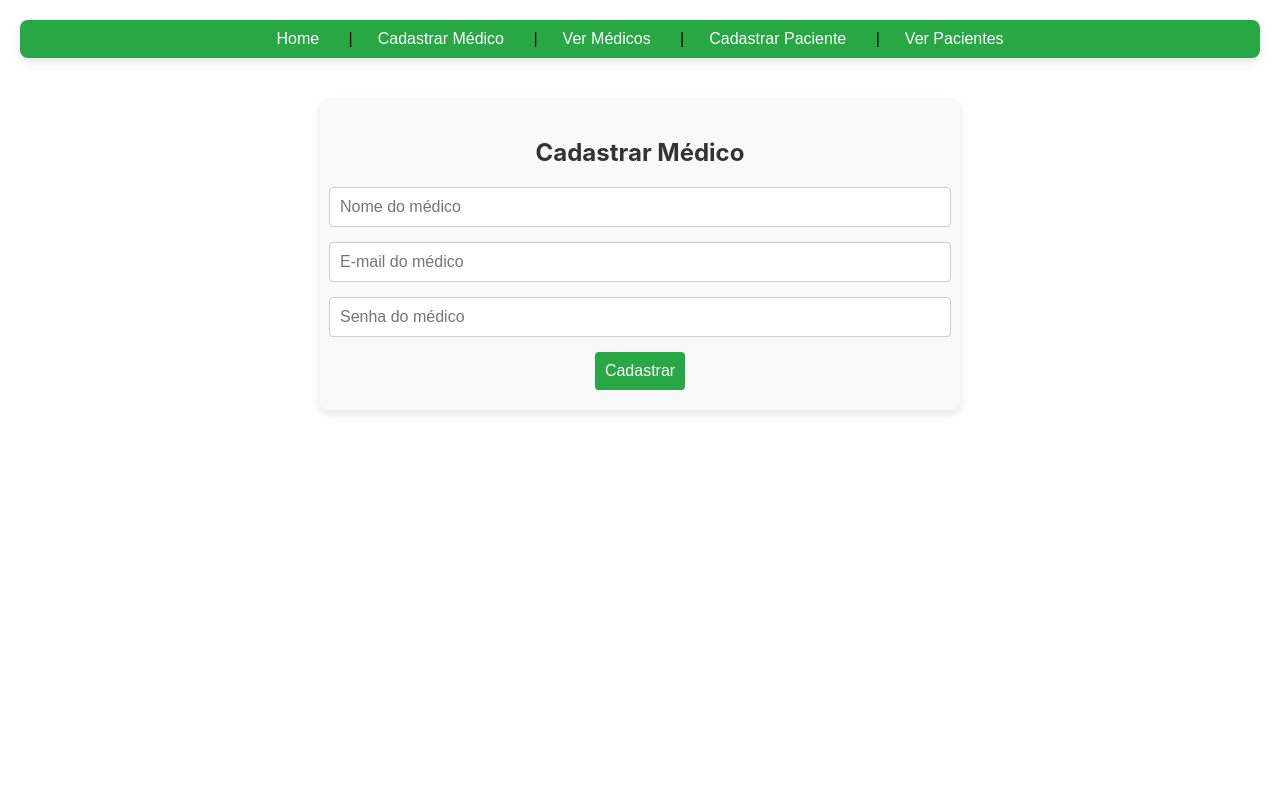
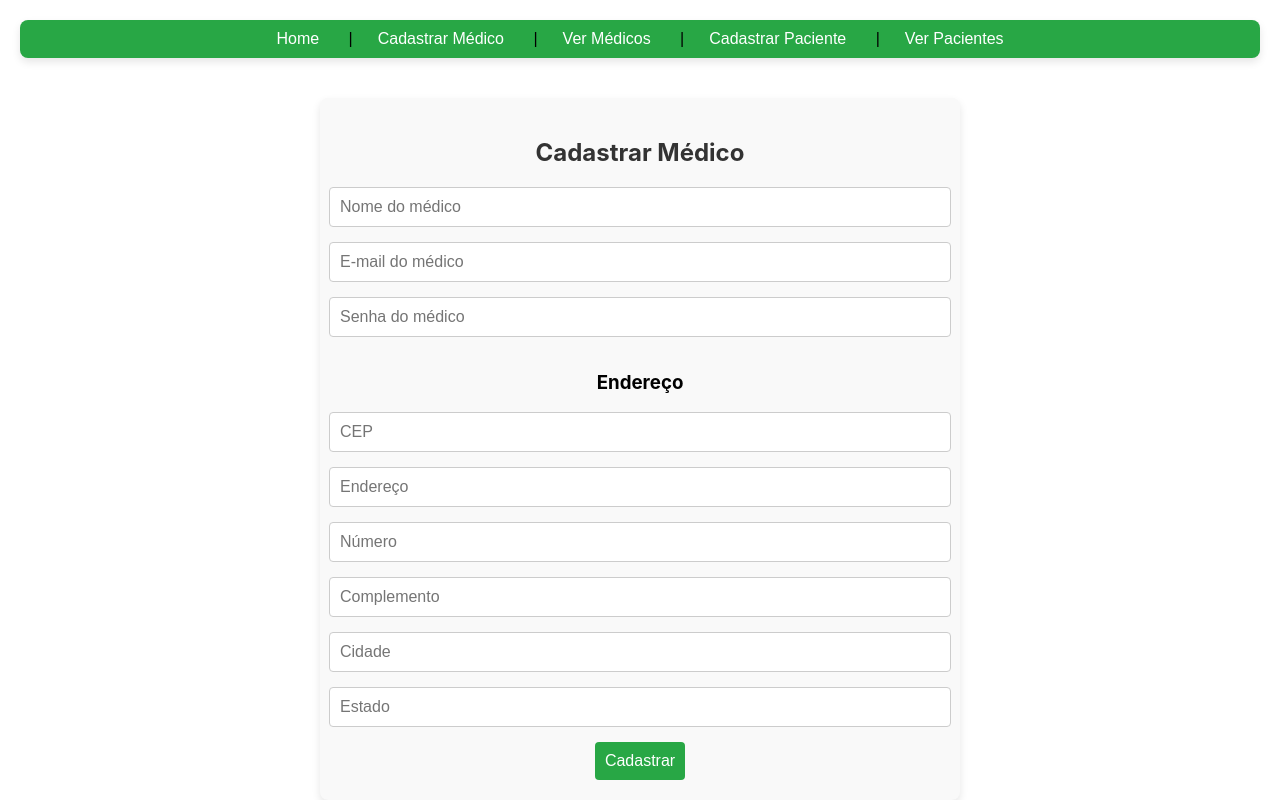
Before and after one commit to NoahRissatti/unimedico, a React (Create React App) app: page /admin/cadastro-medico in a window 1280 px wide. Built offline with nearby package versions, Linux system fonts and the light colour scheme.

Commit message:
feat: implementa endereços para paciente e médico

```diff
--- a/src/pages/Admin/components/CadastroMedico/CadastroMedico.js
+++ b/src/pages/Admin/components/CadastroMedico/CadastroMedico.js
@@ -7,13 +7,48 @@ function CadastroMedico() {
   const [nome, setNome] = useState('');
   const [email, setEmail] = useState('');
   const [senha, setSenha] = useState('');
+  const [cep, setCep] = useState('');
+  const [endereco, setEndereco] = useState('');
+  const [numero, setNumero] = useState('');        // Novo estado para o número
+  const [complemento, setComplemento] = useState('');  // Novo estado para o complemento
+  const [cidade, setCidade] = useState('');
+  const [estado, setEstado] = useState('');
 
   const handleSubmit = (e) => {
     e.preventDefault();
-    setMedicos([...medicos, { nome, email, senha }]);
+    setMedicos([...medicos, { nome, email, senha, cep, endereco, numero, complemento, cidade, estado }]);
     setNome('');
     setEmail('');
     setSenha('');
+    setCep('');
+    setEndereco('');
+    setNumero('');        // Limpar campo número
+    setComplemento('');    // Limpar campo complemento
+    setCidade('');
+    setEstado('');
+  };
+
+  const handleCepChange = async (e) => {
+    const cepValue = e.target.value.replace(/\D/g, '');
+    setCep(cepValue);
+
+    if (cepValue.length === 8) {
+      try {
+        const response = await fetch(`https://viacep.com.br/ws/${cepValue}/json/`);
+        const data = await response.json();
+
+        if (!data.erro) {
+          setEndereco(data.logradouro);
+          setCidade(data.localidade);
+          setEstado(data.uf);
+        } else {
+          alert("CEP não encontrado.");
+        }
+      } catch (error) {
+        console.error("Erro ao buscar o endereço:", error);
+        alert("Erro ao buscar o endereço. Tente novamente.");
+      }
+    }
   };
 
   return (
@@ -41,6 +76,50 @@ function CadastroMedico() {
           placeholder="Senha do médico"
           required
         />
+
+        <h3>Endereço</h3>
+        <input
+          type="text"
+          value={cep}
+          onChange={handleCepChange}
+          placeholder="CEP"
+          required
+        />
+        <input
+          type="text"
+          value={endereco}
+          onChange={(e) => setEndereco(e.target.value)}
+          placeholder="Endereço"
+          required
+        />
+        <input
+          type="text"
+          value={numero}
+          onChange={(e) => setNumero(e.target.value)}
+          placeholder="Número"
+          required
+        />
+        <input
+          type="text"
+          value={complemento}
+          onChange={(e) => setComplemento(e.target.value)}
+          placeholder="Complemento"
+        />
+        <input
+          type="text"
+          value={cidade}
+          onChange={(e) => setCidade(e.target.value)}
+          placeholder="Cidade"
+          required
+        />
+        <input
+          type="text"
+          value={estado}
+          onChange={(e) => setEstado(e.target.value)}
+          placeholder="Estado"
+          required
+        />
+
         <button type="submit">Cadastrar</button>
       </form>
     </div>
--- a/src/pages/Admin/components/CadastroPaciente/CadastroPaciente.js
+++ b/src/pages/Admin/components/CadastroPaciente/CadastroPaciente.js
@@ -7,13 +7,48 @@ export function CadastroPaciente() {
   const [nome, setNome] = useState('');
   const [email, setEmail] = useState('');
   const [senha, setSenha] = useState('');
+  const [cep, setCep] = useState('');
+  const [endereco, setEndereco] = useState('');
+  const [numero, setNumero] = useState('');
+  const [complemento, setComplemento] = useState('');
+  const [cidade, setCidade] = useState('');
+  const [estado, setEstado] = useState('');
 
   const handleSubmit = (e) => {
     e.preventDefault();
-    setPacientes([...pacientes, { nome, email, senha }]);
+    setPacientes([...pacientes, { nome, email, senha, cep, endereco, numero, complemento, cidade, estado }]);
     setNome('');
     setEmail('');
     setSenha('');
+    setCep('');
+    setEndereco('');
+    setNumero('');
+    setComplemento('');
+    setCidade('');
+    setEstado('');
+  };
+
+  const handleCepChange = async (e) => {
+    const cepValue = e.target.value.replace(/\D/g, '');
+    setCep(cepValue);
+
+    if (cepValue.length === 8) {
+      try {
+        const response = await fetch(`https://viacep.com.br/ws/${cepValue}/json/`);
+        const data = await response.json();
+
+        if (!data.erro) {
+          setEndereco(data.logradouro);
+          setCidade(data.localidade);
+          setEstado(data.uf);
+        } else {
+          alert("CEP não encontrado.");
+        }
+      } catch (error) {
+        console.error("Erro ao buscar o endereço:", error);
+        alert("Erro ao buscar o endereço. Tente novamente.");
+      }
+    }
   };
 
   return (
@@ -41,6 +76,50 @@ export function CadastroPaciente() {
           placeholder="Senha do paciente"
           required
         />
+
+        <h3>Endereço</h3>
+        <input
+          type="text"
+          value={cep}
+          onChange={handleCepChange}
+          placeholder="CEP"
+          required
+        />
+        <input
+          type="text"
+          value={endereco}
+          onChange={(e) => setEndereco(e.target.value)}
+          placeholder="Endereço"
+          required
+        />
+        <input
+          type="text"
+          value={numero}
+          onChange={(e) => setNumero(e.target.value)}
+          placeholder="Número"
+          required
+        />
+        <input
+          type="text"
+          value={complemento}
+          onChange={(e) => setComplemento(e.target.value)}
+          placeholder="Complemento"
+        />
+        <input
+          type="text"
+          value={cidade}
+          onChange={(e) => setCidade(e.target.value)}
+          placeholder="Cidade"
+          required
+        />
+        <input
+          type="text"
+          value={estado}
+          onChange={(e) => setEstado(e.target.value)}
+          placeholder="Estado"
+          required
+        />
+
         <button type="submit">Cadastrar</button>
       </form>
     </div>
--- a/src/pages/Admin/components/VerMedicos/VerMedicos.js
+++ b/src/pages/Admin/components/VerMedicos/VerMedicos.js
@@ -16,6 +16,23 @@ export function VerMedicos() {
             <div>
               <strong>Email:</strong> {medico.email}
             </div>
+            <div>
+              <strong>Endereço:</strong> {medico.endereco}, {medico.numero}
+            </div>
+            {medico.complemento && (
+              <div>
+                <strong>Complemento:</strong> {medico.complemento}
+              </div>
+            )}
+            <div>
+              <strong>Cidade:</strong> {medico.cidade}
+            </div>
+            <div>
+              <strong>Estado:</strong> {medico.estado}
+            </div>
+            <div>
+              <strong>CEP:</strong> {medico.cep}
+            </div>
           </li>
         ))}
       </ul>
--- a/src/pages/Admin/components/VerPacientes/VerPacientes.js
+++ b/src/pages/Admin/components/VerPacientes/VerPacientes.js
@@ -16,6 +16,18 @@ export function VerPacientes() {
             <div>
               <strong>Email:</strong> {paciente.email}
             </div>
+            <div>
+              <strong>Endereço:</strong> {paciente.endereco}, {paciente.numero} {paciente.complemento && `- ${paciente.complemento}`}
+            </div>
+            <div>
+              <strong>Cidade:</strong> {paciente.cidade}
+            </div>
+            <div>
+              <strong>Estado:</strong> {paciente.estado}
+            </div>
+            <div>
+              <strong>CEP:</strong> {paciente.cep}
+            </div>
           </li>
         ))}
       </ul>
```
